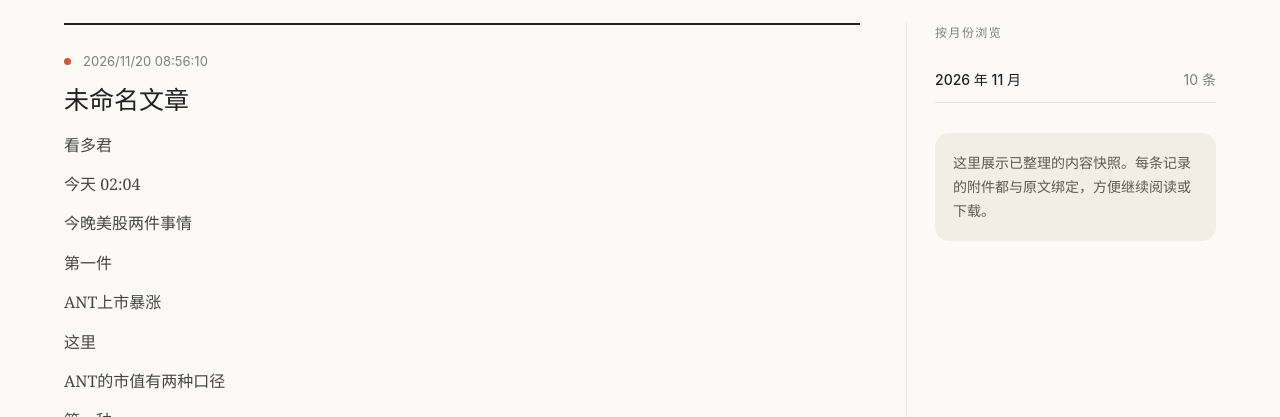
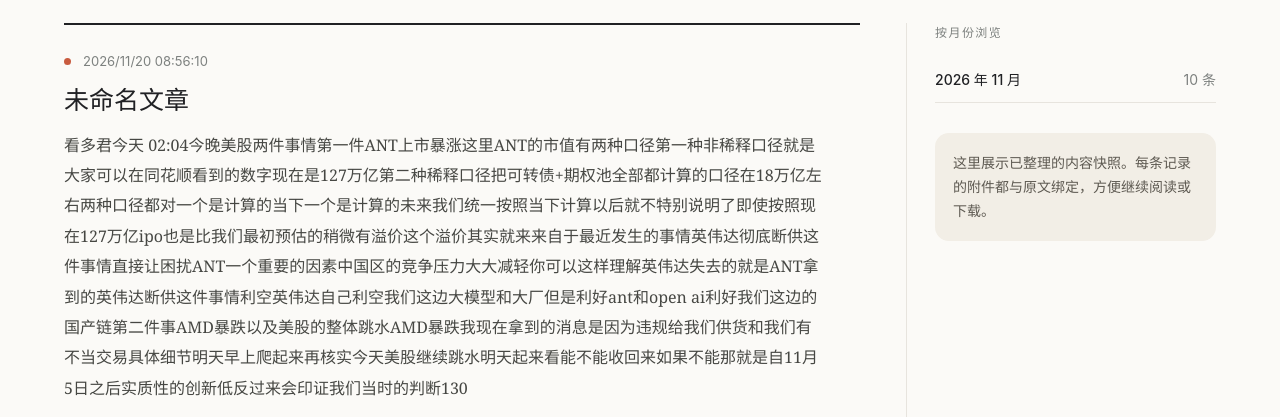
Before and after one commit to Halcyon137/dajia-content-sit, a website: page index.html in a window 1280 px wide. Shown: the part 383-800 px from the top of the page. Drawn offline with Linux system fonts and the light colour scheme.

Commit message:
Join wrapped text into continuous paragraphs

```diff
--- a/index.html
+++ b/index.html
@@ -34,7 +34,7 @@
       {time:'11 月 15 日 18:30',title:'周末行业资料汇编',tag:'资料汇编',text:['本期整理人工智能、先进制造与新能源行业的重点信息，供后续研究查阅。'],files:[['行业资料汇编-第46期.zip','ZIP · 12.6 MB'],['重点公司清单.csv','CSV · 94 KB']]}
     ];
     function cleanText(v){const bad=/(版权所有，侵权必究|请勿转发|转发必究|授权用户专享|未经授权禁止复制传播|内容已添加防伪标识|内容已加密保护|请放弃转发|不要尝试挑战|我可以让你转发|本文仅供授权用户阅读|严禁转发分享)/;return String(v||'').split(/\n+/).map(s=>s.trim()).filter(Boolean).filter(s=>!bad.test(s)).filter(s=>!(s.length===1&&/[\u4e00-\u9fff，。！？、：；（）()“”‘’…—,.!?]/.test(s))).filter(s=>!/^获取于\s*:|^话题列表$|^展开全部$|^收起$/.test(s));}
-    function render(list){document.querySelector('#feed').innerHTML=list.map(x=>`<article class="entry"><div class="entry-head"><div class="entry-meta"><span class="dot"></span><span>${x.time}</span></div></div><h3>${x.title}</h3>${(Array.isArray(x.text)?x.text.flatMap(cleanText):cleanText(x.text)).map(t=>`<p>${t}</p>`).join('')}<div class="files">${x.files.map(f=>{const name=f[0]||f.name||'附件';const meta=f[1]||f.size||'附件';const href=f[2]||f.url||'';const ext=(name.split('.').pop()||'FILE').toUpperCase();return `<div class="file"><div class="file-icon">${ext.slice(0,4)}</div><div class="file-info"><div class="file-name">${name}</div><div class="file-meta">${meta}</div></div>${href?`<a class="download" href="${href}" target="_blank" rel="noopener">下载 / 阅读</a>`:'<span class="file-meta">附件链接不可用</span>'}</div>`}).join('')}</div></article>`).join('')}
+    function render(list){document.querySelector('#feed').innerHTML=list.map(x=>{const lines=Array.isArray(x.text)?x.text.flatMap(cleanText):cleanText(x.text);const paragraphs=lines.length?[lines.join('')]:[];return `<article class="entry"><div class="entry-head"><div class="entry-meta"><span class="dot"></span><span>${x.time}</span></div></div><h3>${x.title}</h3>${paragraphs.map(t=>`<p>${t}</p>`).join('')}<div class="files">${x.files.map(f=>{const name=f[0]||f.name||'附件';const meta=f[1]||f.size||'附件';const href=f[2]||f.url||'';const ext=(name.split('.').pop()||'FILE').toUpperCase();return `<div class="file"><div class="file-icon">${ext.slice(0,4)}</div><div class="file-info"><div class="file-name">${name}</div><div class="file-meta">${meta}</div></div>${href?`<a class="download" href="${href}" target="_blank" rel="noopener">下载 / 阅读</a>`:'<span class="file-meta">附件链接不可用</span>'}</div>`}).join('')}</div></article>`}).join('')}
     render(items);
     fetch('data.json').then(r=>r.ok?r.json():null).then(payload=>{
       const raw=Array.isArray(payload)?payload:payload?.items;
```
